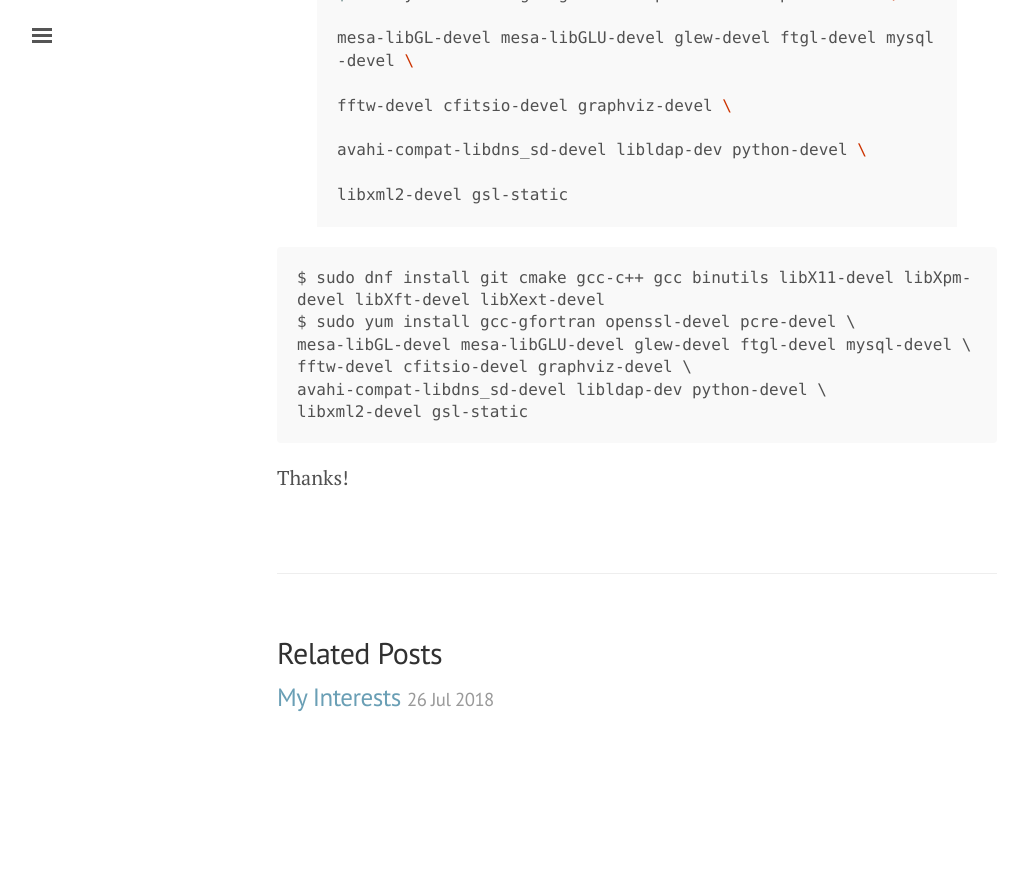
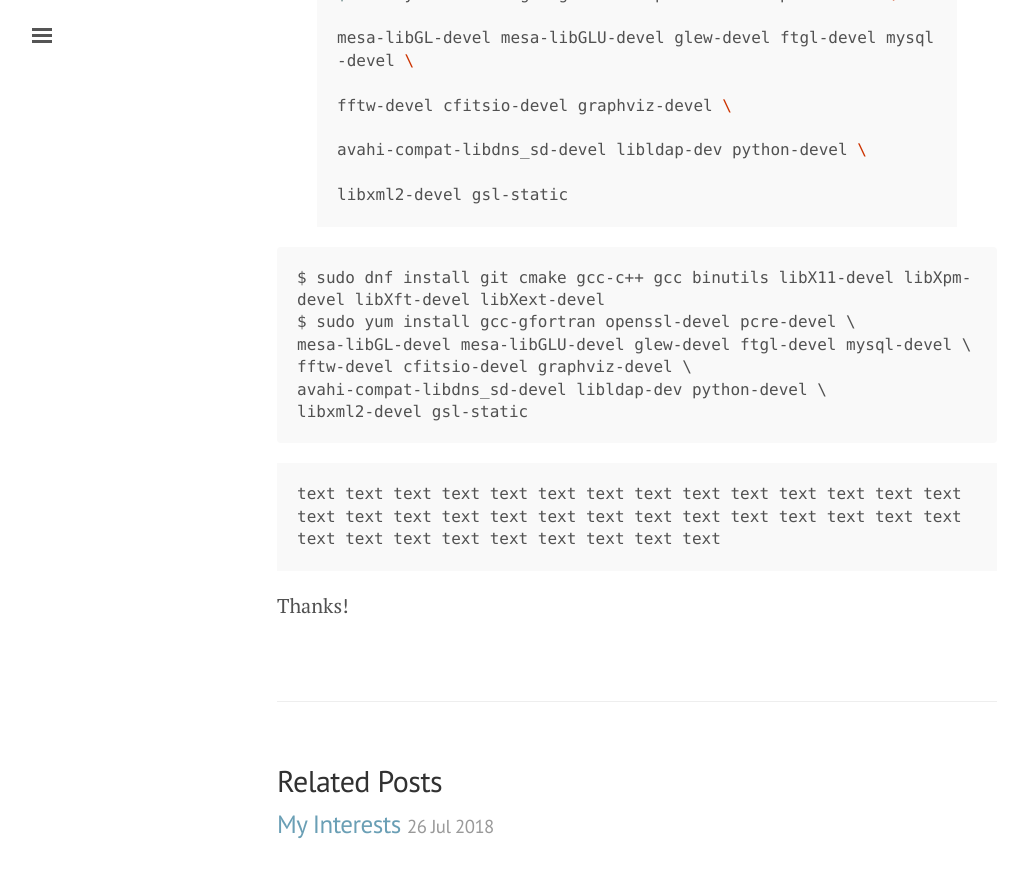
Before and after one commit to tchetry/tchetry.github.io, a Jekyll site: the page built from _posts/2018-07-28-interesting.md, in a window 1280 px wide and 900 px high, scrolled down 1194 px. Shown: the top 878 px of the window, without its empty margins (3-1031 px from the left). Built offline with Jekyll 4.4.1, drawn with Linux system fonts in a browser that asks for light colours; before the commit the page ends 1967 px from its top, so only the background shows below that.

```diff
--- a/_posts/2018-07-28-interesting.md
+++ b/_posts/2018-07-28-interesting.md
@@ -45,4 +45,7 @@ avahi-compat-libdns_sd-devel libldap-dev python-devel \
 libxml2-devel gsl-static
 ~~~~
 
+<pre><code>text text text text text text text text text text text text text text text text text text text text text text text text text text text text text text text text text text text text text
+</code></pre>
+
 Thanks!
```
